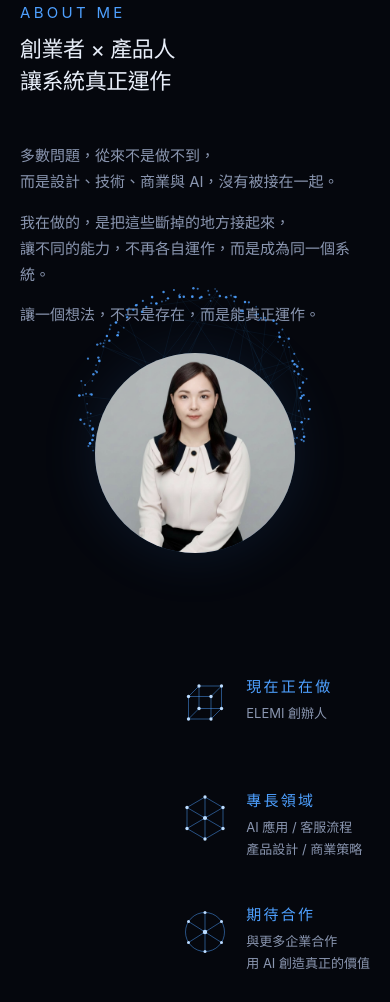
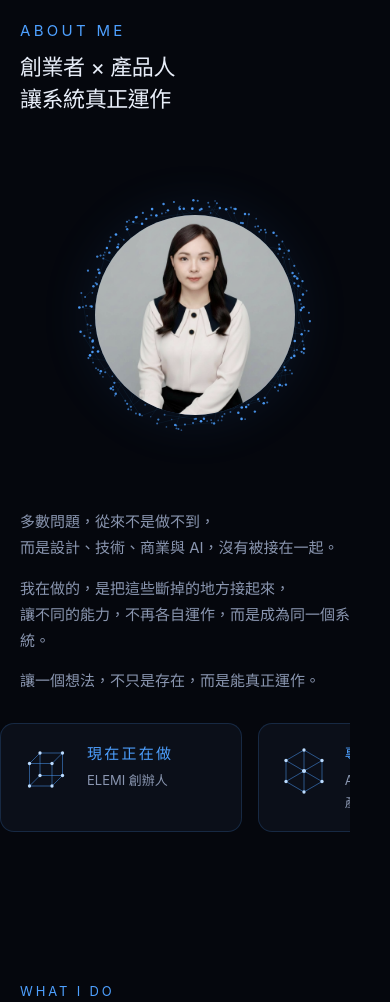
Before and after one commit to CloudiaXu/cloud_chaser, a website built with Vite: page index.html in a window 390 px wide. Shown: the part 887-1889 px from the top of the page. Built offline with nearby package versions, Linux system fonts and the light colour scheme; animation ran at ten frames a second.

Commit message:
refactor about section: enhance grid layout and responsiveness
- Redesigned the about section's grid layout for improved readability and visual structure across devices, implementing a two-column layout for tablets and a single-column stack for phones.
- Updated CSS styles to ensure proper alignment and spacing, including adjustments to grid-template-areas and gaps.
- Introduced a horizontal swipe carousel for the about-side on mobile to enhance user experience and accommodate content without overcrowding.
- Enhanced visual elements, including the photo alignment and card presentation, to create a more cohesive and engaging design.

```diff
--- a/src/style.css
+++ b/src/style.css
@@ -884,12 +884,58 @@
 
   .section-title { font-size: clamp(28px, 4vw, 40px); }
 
-  /* About: single column with photo above, side stack below. */
+  /* About — Tablet (≤1200): 2-col top (left = title+body, right = photo),
+     full-width carousel underneath. Use grid-template-areas so the
+     element-to-cell mapping is explicit and easy to flip on mobile.
+
+     Reset the 3-col desktop alignment hacks (min-height tied to
+     photo-size, negative margin compensating for ring overflow, side
+     rail glued to right edge) — those only made sense when text/photo/
+     side were siblings on the SAME row. */
   .about-grid {
-    grid-template-columns: 1fr;
-    gap: 48px;
+    grid-template-columns: 1.1fr 1fr;
+    grid-template-areas:
+      "head  photo"
+      "body  photo"
+      "side  side";
+    gap: 32px 48px;
   }
-  .about-photo { max-width: 480px; margin: 0 auto; }
+  .about-text {
+    min-height: 0;
+    margin-top: 0;
+    /* Dissolve .about-text's box so .text-head + .text-body become
+       direct grid items — required so we can address them individually
+       in grid-template-areas. */
+    display: contents;
+  }
+  .text-head   { grid-area: head; }
+  .text-body   { grid-area: body; }
+  .about-photo { grid-area: photo; }
+  .about-side  { grid-area: side; }
+  .about-photo {
+    align-self: center;
+    margin: 0 auto;
+    max-width: 480px;
+  }
+  /* About-side: at tablet width there's enough room to lay all three
+     cards side-by-side beneath the text/photo block, so no swipe is
+     needed (each card stays a comfortable width). On phone it switches
+     to a swipe carousel because three cards in a row would be too
+     squeezed. */
+  .about-side {
+    justify-self: stretch;
+    width: auto;
+    flex-direction: row;
+    gap: 16px;
+  }
+  .side-item {
+    flex: 1 1 0;
+    min-height: 0;
+    padding: 18px;
+    border: 1px solid rgba(78, 160, 255, 0.18);
+    border-radius: 14px;
+    background: rgba(20, 28, 45, 0.4);
+  }
 
   /* What I Do / Work / Thinking: 2-column grids on tablet. */
   .services-grid,
@@ -943,8 +989,7 @@
     padding: 64px 20px 80px;
   }
 
-  /* All grids collapse to a single column on phone. */
-  .about-grid,
+  /* Phone: collapse what-i-do/work/thinking/footer to single col. */
   .services-grid,
   .work-grid,
   .thinking-grid,
@@ -952,11 +997,27 @@
     grid-template-columns: 1fr;
     gap: 24px;
   }
+  /* About on phone: single col stack with photo BETWEEN title and body
+     (visually anchors the person before describing what they do).
+     Override tablet's 2-col grid-template-areas. */
+  .about-grid {
+    grid-template-columns: 1fr;
+    grid-template-areas:
+      "head"
+      "photo"
+      "body"
+      "side";
+    gap: 24px;
+  }
   .about-photo {
     max-width: 100%;
-    min-height: 280px;
+    /* Cell sized to the ring's outer box (300px) so the photo block
+       sits in the EXACT visual middle between title and body — no
+       top-aligned dead space below. */
+    min-height: 300px;
+    align-items: center;
   }
-  /* Shrink the circle + ring proportionally on phones. */
+  /* Shrink the circle + ring for phones. */
   .photo-frame {
     width: 200px;
     height: 200px;
@@ -964,12 +1025,66 @@
   .photo-ring {
     width: 300px;
     height: 300px;
+    /* Center ring on the cell center (frame is also align-items: center
+       so they share a center). Tablet/desktop variants use offset-based
+       positioning because their cells stretch beyond the ring. */
+    top: 50%;
+    transform: translate(-50%, -50%);
+  }
+  /* Phone: three cards side-by-side would be too cramped, so switch to
+     horizontal swipe carousel. Peek of next card (card ~78% wide)
+     telegraphs swipe affordance without needing a scrollbar/arrow. */
+  .about-side {
+    overflow-x: auto;
+    scroll-snap-type: x mandatory;
+    -webkit-overflow-scrolling: touch;
+    scrollbar-width: none;
+    /* Bleed past section padding (20px on phone) so the rail spans
+       edge-to-edge instead of being indented. */
+    margin-left: -20px;
+    margin-right: -20px;
+    padding: 4px 20px;
+  }
+  .about-side::-webkit-scrollbar { display: none; }
+  .side-item {
+    flex: 0 0 78%;
+    scroll-snap-align: start;
   }
 
   /* Cards on mobile: visuals shrink so they don't dominate the text. */
   .work-visual,
   .thinking-visual,
   .service-icon { max-width: 200px; height: auto; }
+
+  /* About-side becomes a horizontal swipe carousel on phones — vertical
+     stacking of three icon+text cards eats too much height for what is
+     fundamentally a "quick at-a-glance" rail. The peek of the next card
+     (cards are ~78% wide) telegraphs the swipe affordance without needing
+     a scrollbar or arrow indicator. */
+  .about-side {
+    flex-direction: row;
+    overflow-x: auto;
+    scroll-snap-type: x mandatory;
+    gap: 16px;
+    /* Bleed past the section's 20px side padding so the first card sits
+       flush left and the rail visually escapes the content margin. */
+    margin-left: -20px;
+    margin-right: -20px;
+    padding: 4px 20px;
+    -webkit-overflow-scrolling: touch;
+    scrollbar-width: none;
+  }
+  .about-side::-webkit-scrollbar { display: none; }
+  .side-item {
+    flex: 0 0 78%;
+    scroll-snap-align: start;
+    min-height: 0;
+    /* Light card surface so each slide reads as a discrete unit. */
+    padding: 18px;
+    border: 1px solid rgba(78, 160, 255, 0.18);
+    border-radius: 14px;
+    background: rgba(20, 28, 45, 0.4);
+  }
 
   /* Section titles scale down. */
   .section-title { font-size: clamp(22px, 6vw, 32px); }
```
